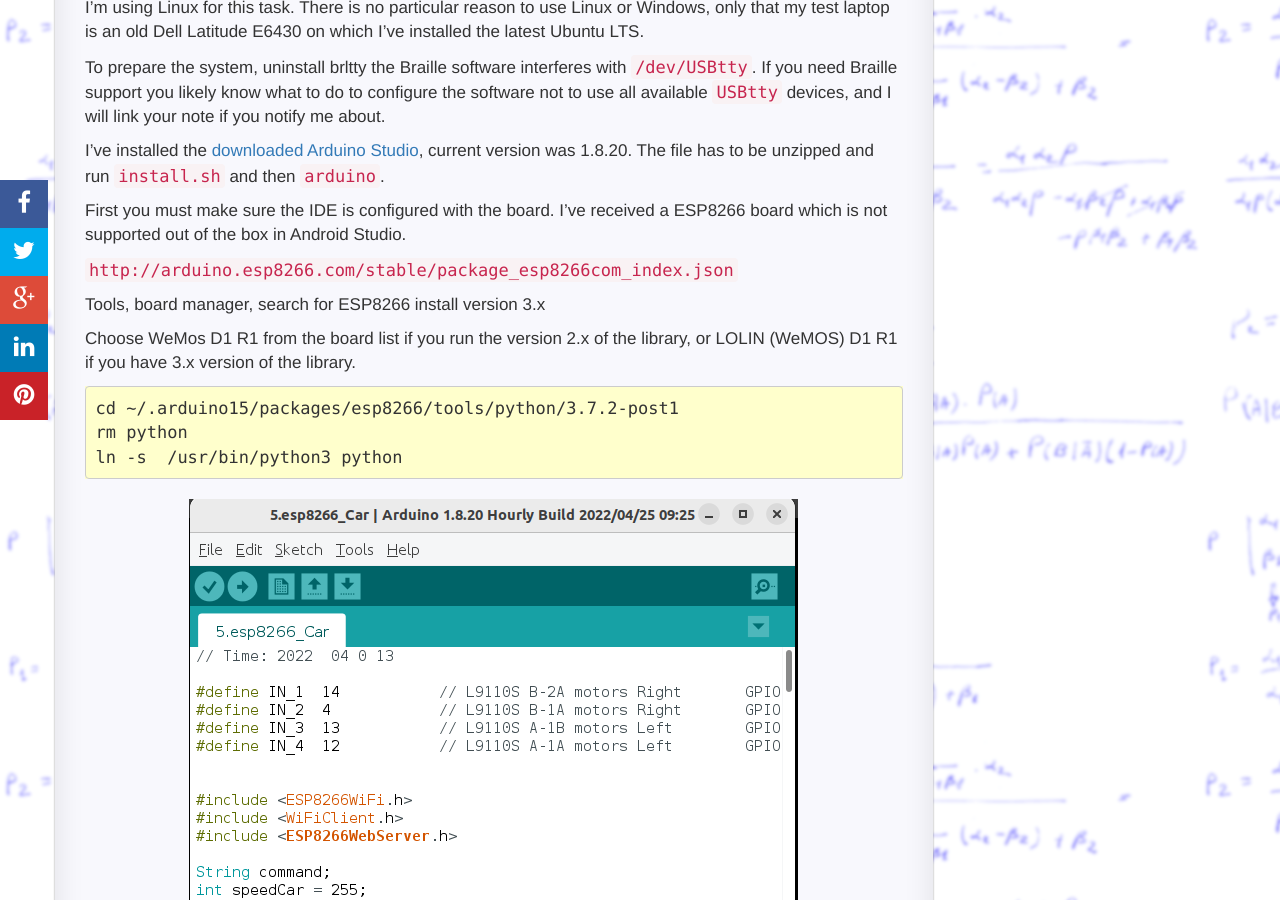
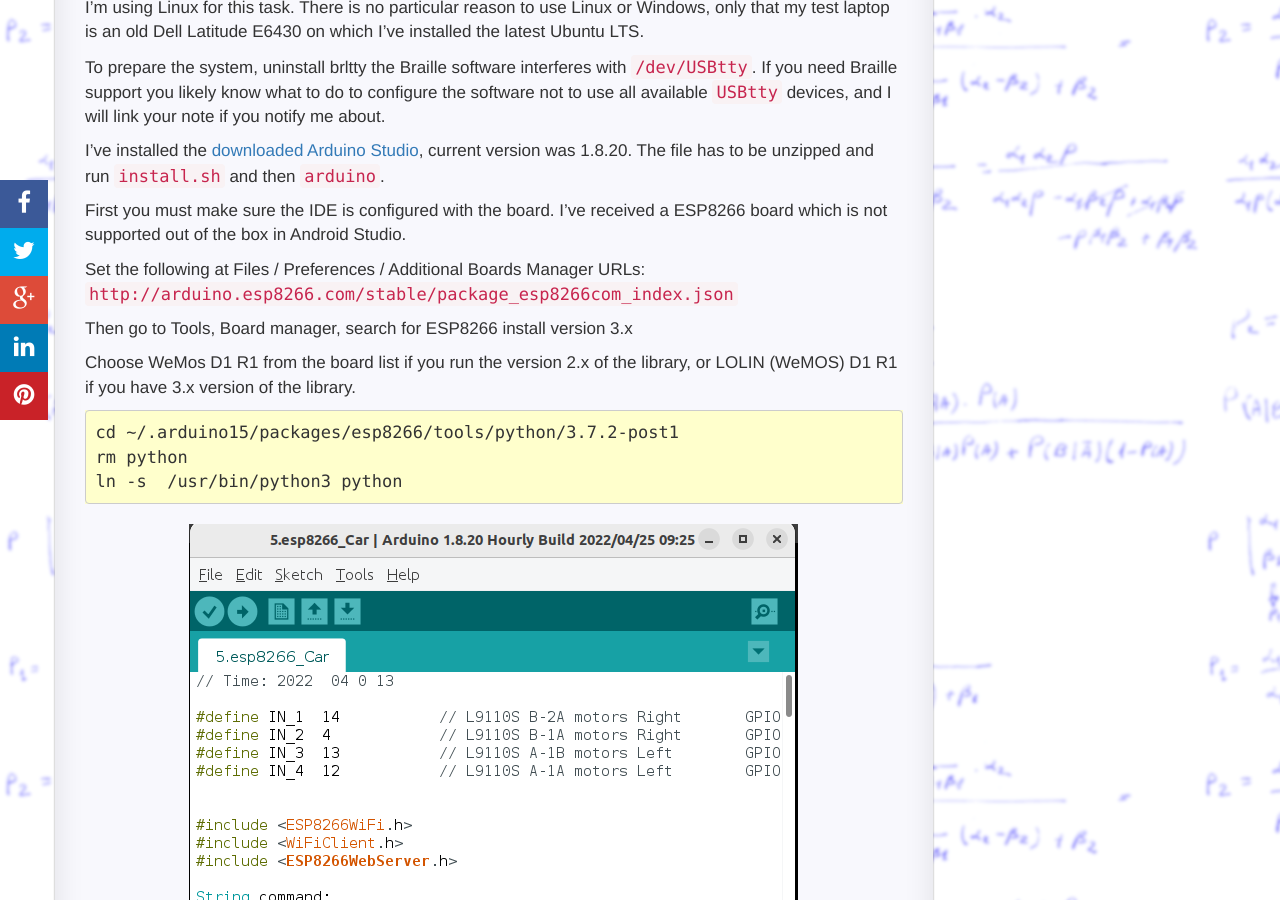
Before and after one commit to RazvanML/reco-link, a Jekyll site: the page built from _posts/2022-09-19-Robot cart software.md, in a window 1280 px wide and 900 px high, scrolled down 380 px. Built offline with Jekyll 4.4.1, drawn with Linux system fonts in a browser that asks for light colours; nearby versions of some CDN libraries; comment, search, counter and statistics services are not loaded.

Commit message:
Update 2022-09-19-Robot cart software.md

```diff
--- a/_posts/2022-09-19-Robot cart software.md
+++ b/_posts/2022-09-19-Robot cart software.md
@@ -20,9 +20,10 @@ I've installed the <a href="https://downloads.arduino.cc/arduino-nightly-linux64
 
 First you must make sure the IDE is configured with the board. I've received a ESP8266 board which is not supported out of the box in Android Studio.
 
+Set the following at Files / Preferences / Additional Boards Manager URLs:
 ``http://arduino.esp8266.com/stable/package_esp8266com_index.json``
 
-Tools, board manager, search for ESP8266 install version 3.x
+Then go to Tools, Board manager, search for ESP8266 install version 3.x
 
 Choose WeMos D1 R1 from the board list if you run the version 2.x of the library, or LOLIN (WeMOS) D1 R1 if you have  3.x version of the library.
 
```
